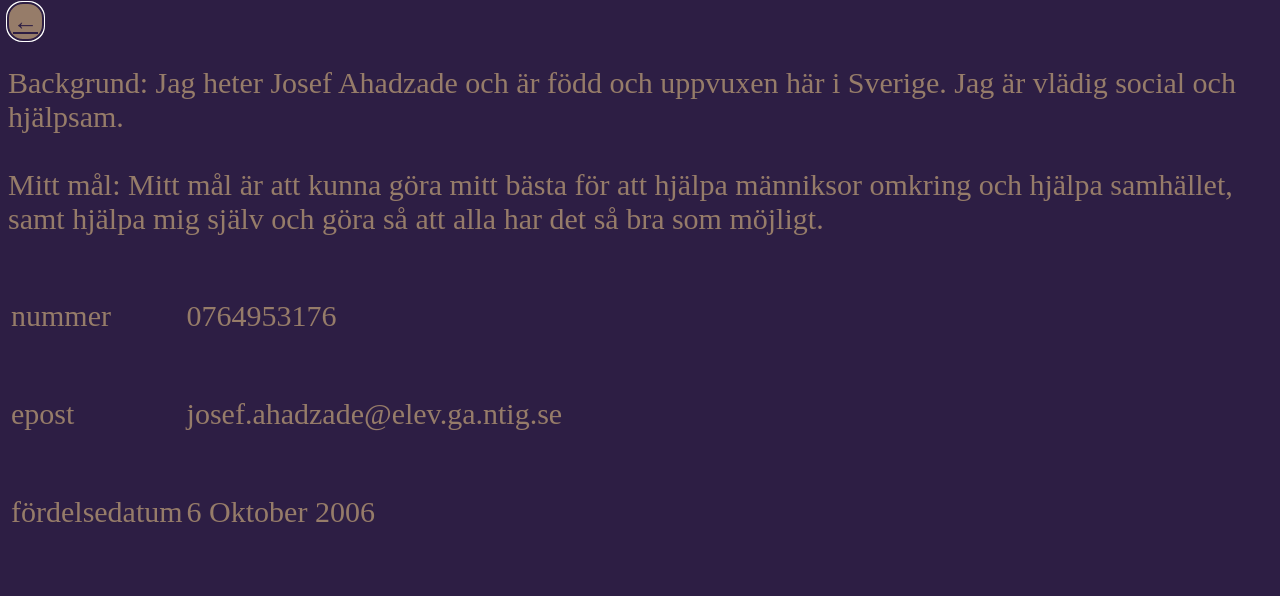
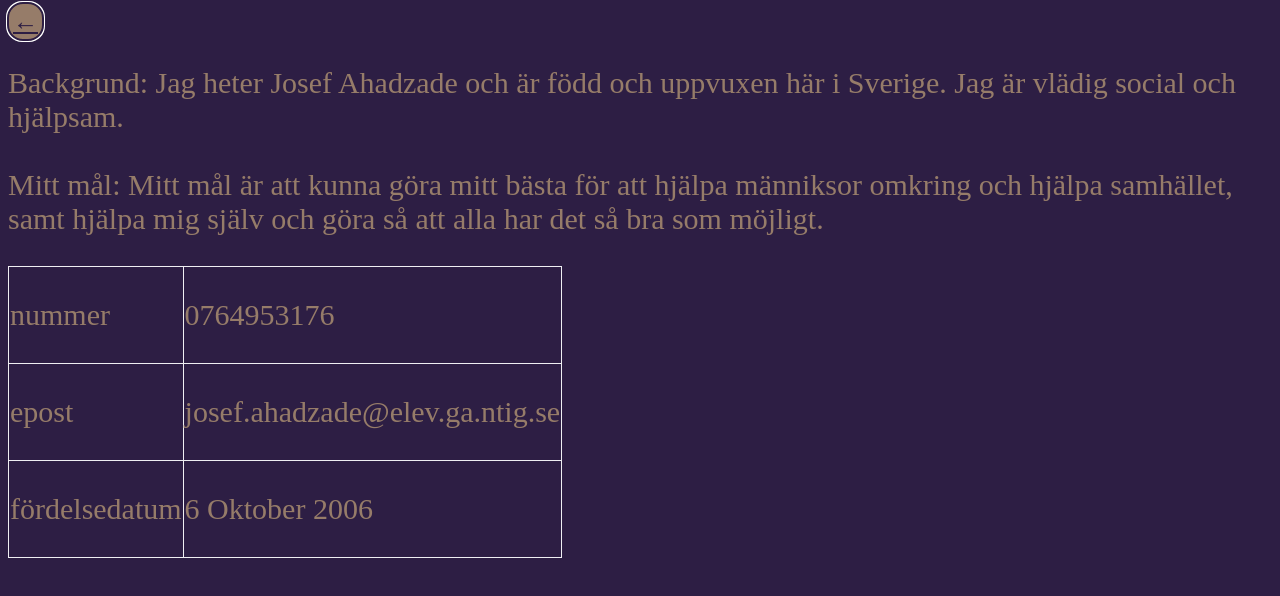
Before and after one commit to Josef1006/CV, a plain HTML site: page Om Mig.html in a window 1280 px wide. Drawn offline with Linux system fonts and the light colour scheme.

Commit message:
Om Mig.css

```diff
--- a/Om Mig.css
+++ b/Om Mig.css
@@ -17,3 +17,8 @@ p {
 
     font-size: 30px;
 }
+
+table, tr, td{
+     border: 1px solid rgb(239, 239, 243);
+    border-collapse: collapse;
+}
```
